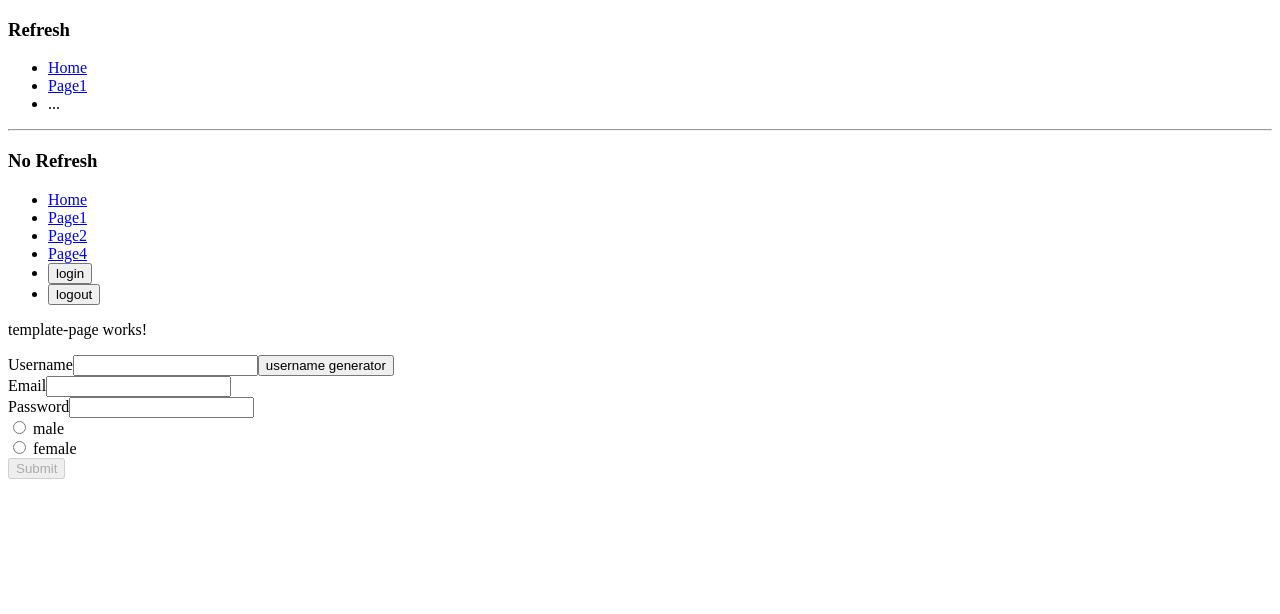
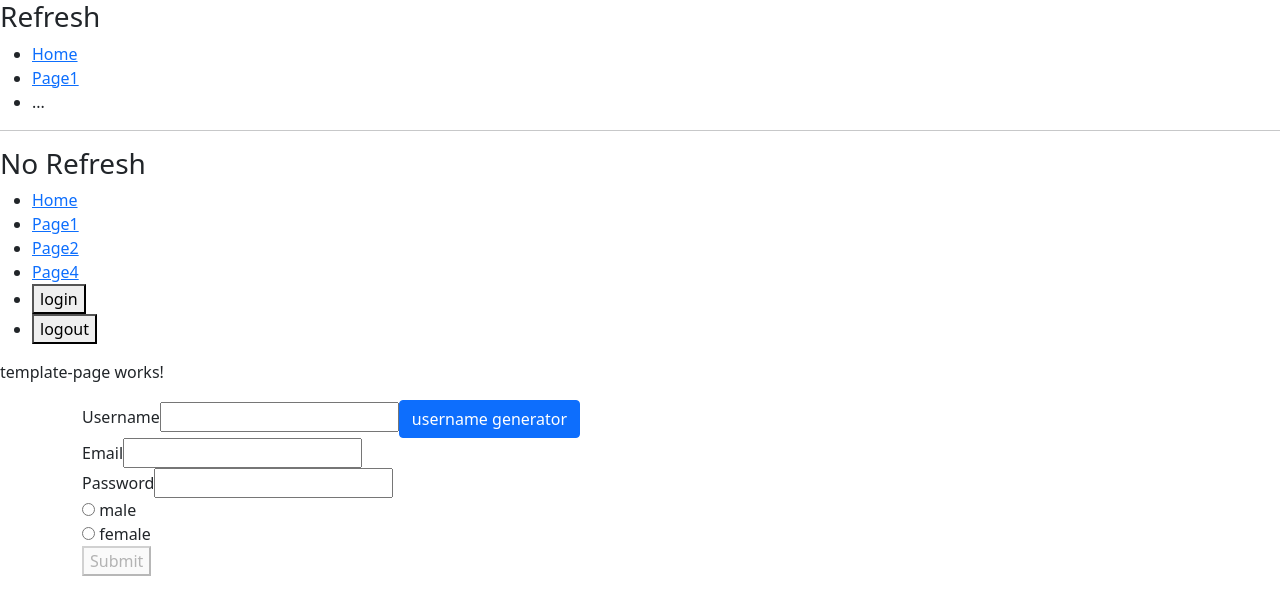
Before and after one commit to Rlss91/angular-routes-2021, an Angular app: page /td in a window 1280 px wide. Shown: the top 614 px of the page. Built offline with nearby package versions, Linux system fonts and the light colour scheme.

Commit message:
bootstrap

```diff
--- a/angular.json
+++ b/angular.json
@@ -22,14 +22,15 @@
             "main": "src/main.ts",
             "polyfills": "src/polyfills.ts",
             "tsConfig": "tsconfig.app.json",
-            "assets": [
-              "src/favicon.ico",
-              "src/assets"
-            ],
+            "assets": ["src/favicon.ico", "src/assets"],
             "styles": [
+              "./node_modules/bootstrap/dist/css/bootstrap.css",
               "src/styles.css"
             ],
-            "scripts": []
+            "scripts": [
+              "./node_modules/jquery/dist/jquery.js",
+              "./node_modules/bootstrap/dist/js/bootstrap.js"
+            ]
           },
           "configurations": {
             "production": {
@@ -89,13 +90,8 @@
             "polyfills": "src/polyfills.ts",
             "tsConfig": "tsconfig.spec.json",
             "karmaConfig": "karma.conf.js",
-            "assets": [
-              "src/favicon.ico",
-              "src/assets"
-            ],
-            "styles": [
-              "src/styles.css"
-            ],
+            "assets": ["src/favicon.ico", "src/assets"],
+            "styles": ["src/styles.css"],
             "scripts": []
           }
         }
--- a/package.json
+++ b/package.json
@@ -18,6 +18,8 @@
     "@angular/platform-browser": "~12.1.1",
     "@angular/platform-browser-dynamic": "~12.1.1",
     "@angular/router": "~12.1.1",
+    "bootstrap": "^5.0.2",
+    "jquery": "^3.6.0",
     "rxjs": "~6.6.0",
     "tslib": "^2.2.0",
     "zone.js": "~0.11.4"
--- a/src/app/template-page/template-page.component.html
+++ b/src/app/template-page/template-page.component.html
@@ -13,7 +13,13 @@
           required
           appFirstlettervalidator
         />
-        <button (click)="onGenerateName()">username generator</button>
+        <button
+          (click)="onGenerateName()"
+          type="button"
+          class="btn btn-primary"
+        >
+          username generator
+        </button>
       </div>
       <div class="form-group">
         <label for="email">Email</label>
```
Also changed, not shown: 1 other file (tests, documents, lock files or other folders).
